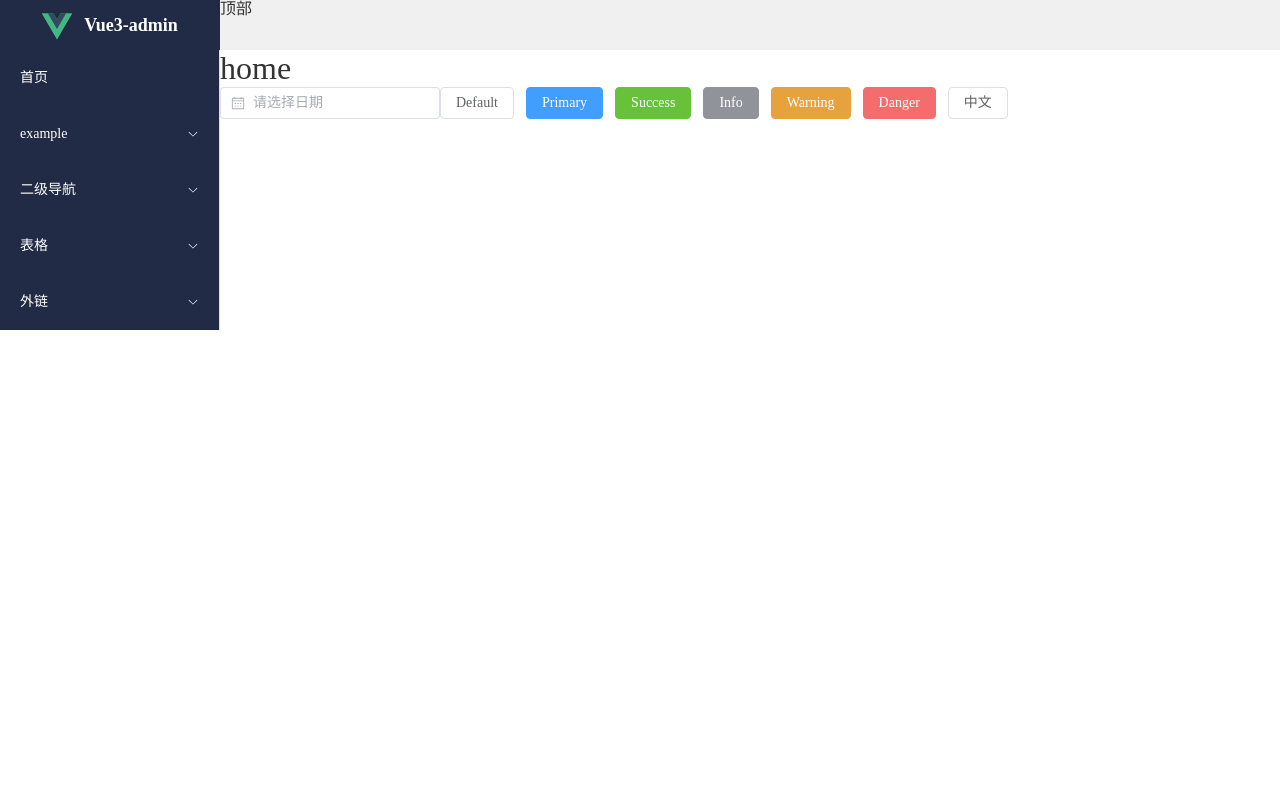
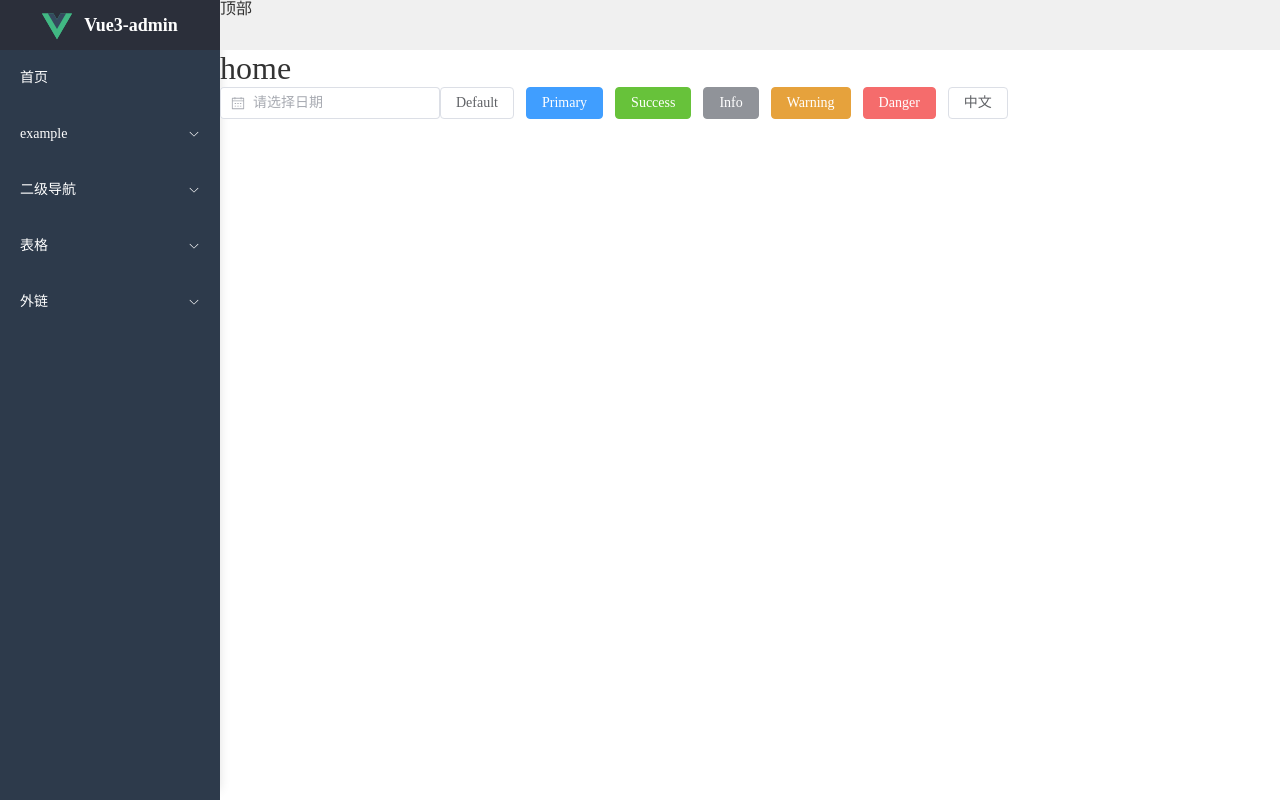
Before and after one commit to mayi00/vue3-admin, a Vue app: page /#/home in a window 1280 px wide. Built offline with nearby package versions, Linux system fonts and the light colour scheme; the HTML template or start-up script is replaced by a standard one.

Commit message:
feat：修改侧边栏样式、logo区域

```diff
--- a/src/layout/components/Sidebar/Logo.vue
+++ b/src/layout/components/Sidebar/Logo.vue
@@ -3,7 +3,7 @@
  * @Author       : hzf
  * @Date         : 2022-08-08
  * @LastEditors  : hzf
- * @LastEditTime : 2022-08-08
+ * @LastEditTime : 2022-08-09
  * @FilePath     : \vue3-admin\src\layout\components\Sidebar\Logo.vue
 -->
 <script setup name="Logo">
@@ -14,10 +14,10 @@ const logo = ref(imgLogo)
 </script>
 
 <template>
-  <div class="logo-container">
+  <router-link to="/" class="logo-container">
     <img :src="logo" alt="" class="logo">
     <h2 class="title">Vue3-admin</h2>
-  </div>
+  </router-link>
 </template>
 
 <style lang="less" scoped>
@@ -26,9 +26,10 @@ const logo = ref(imgLogo)
   justify-content: center;
   align-items: center;
   height: 50px;
+  background-color: #2b2f3a;
   text-align: center;
-  color: #fff;
   cursor: pointer;
+
   .logo {
     width: 30px;
     height: 30px;
@@ -36,6 +37,7 @@ const logo = ref(imgLogo)
   .title {
     margin-left: 12px;
     font-size: 18px;
+    color: #fff;
   }
 }
 </style>
--- a/src/layout/components/Sidebar/SidebarItem.vue
+++ b/src/layout/components/Sidebar/SidebarItem.vue
@@ -3,7 +3,7 @@
  * @Author       : hzf
  * @Date         : 2022-08-07
  * @LastEditors  : hzf
- * @LastEditTime : 2022-08-08
+ * @LastEditTime : 2022-08-09
  * @FilePath     : \vue3-admin\src\layout\components\Sidebar\SidebarItem.vue
 -->
 <script setup name="SidebarItem">
@@ -64,5 +64,21 @@ function resolveRoutePath (routePath) {
 </template>
 
 <style lang="less" scoped>
-
+::v-deep(.el-sub-menu) {
+  .el-sub-menu__title {
+    &:hover {
+      background-color: #263445 !important;
+    }
+  }
+}
+.el-menu-item {
+  &:hover {
+    background-color: #263445;
+  }
+  &.is-active {
+    background-color: #fff;
+    color: #263445;
+    border-right: 1px solid #263445;
+  }
+}
 </style>
--- a/src/layout/components/Sidebar/index.vue
+++ b/src/layout/components/Sidebar/index.vue
@@ -3,7 +3,7 @@
  * @Author       : hzf
  * @Date         : 2022-08-07
  * @LastEditors  : hzf
- * @LastEditTime : 2022-08-08
+ * @LastEditTime : 2022-08-09
  * @FilePath     : \vue3-admin\src\layout\components\Sidebar\index.vue
 -->
 <script setup name="Sidebar">
@@ -15,7 +15,7 @@ import { routes } from '@/router'
 <template>
   <div class="sidebar-container">
     <Logo></Logo>
-    <el-menu :unique-opened="true" background-color="#222b45" text-color="#fff" active-text-color="#fff000">
+    <el-menu class="sidebar-menu" :unique-opened="false" background-color="transparent" text-color="#fff" active-text-color="#fff000">
       <transition-group name="Sidebar">
         <template v-for="(item, index) in routes">
           <SidebarItem v-if="!item.hidden" :route="item" :key="item.path || index" :basePath="item.path"/>
@@ -27,7 +27,21 @@ import { routes } from '@/router'
 
 <style lang="less" scoped>
 .sidebar-container {
-  height: 100%;
-  background-color: #222b45;
+  background-color: #2d3a4b;
+  box-shadow: 10px 0 10px -10px rgba(0, 0, 0, 0.12);
+}
+
+.sidebar-menu {
+  height: calc(100vh - 50px);
+  border: none;
+  overflow-y: auto;
+  overscroll-behavior: contain;
+  // firefox隐藏滚动条
+  scrollbar-width: none;
+  // chrome隐藏滚动条
+  &::-webkit-scrollbar {
+    display: none;
+    width: 0;
+  }
 }
 </style>
--- a/src/router/index.js
+++ b/src/router/index.js
@@ -42,7 +42,7 @@ export const routes = [
       {
         path: '404',
         name: '404',
-        component: () => import('@/views/Error/404.vue'),
+        component: () => import('@/views/error/404.vue'),
         meta: { title: '404', icon: 'form' }
       }
     ]
@@ -76,21 +76,21 @@ export const routes = [
     ]
   },
   {
-    path: '/multilevelMenu',
-    name: 'MultilevelMenu',
+    path: '/nested',
+    name: 'Nested',
     component: Layout,
     meta: { title: '二级导航' },
     children: [
       {
-        path: 'level1',
-        name: 'Level1',
-        component: () => import('@/views/MultilevelMenu/Level1/index.vue'),
+        path: 'menu1',
+        name: 'Menu1',
+        component: () => import('@/views/nested/menu1/index.vue'),
         meta: { title: '导航1', icon: 'form' }
       },
       {
-        path: 'level2',
-        name: 'Level2',
-        component: () => import('@/views/MultilevelMenu/Level2/index.vue'),
+        path: 'menu2',
+        name: 'Menu2',
+        component: () => import('@/views/nested/menu2/index.vue'),
         meta: { title: '导航2', icon: 'form' }
       }
     ]
@@ -145,9 +145,9 @@ const router = createRouter({
 router.beforeEach((to, from, next) => {
   // 路由发生变化修改页面 title
   if (to.meta.title) {
-    document.title = to.meta.title
+    document.title = `${to.meta.title} - Vue3-admin`
   } else {
-    document.title = 'vue3-admin'
+    document.title = 'Vue3-admin'
   }
   next()
 })
--- a/src/views/MultilevelMenu/Level1/index.vue
+++ b/src/views/nested/menu1/index.vue
@@ -1,4 +1,4 @@
-<script setup name="Level1">
+<script setup name="Menu1">
 import { ref, reactive } from 'vue'
 
 </script>
--- a/src/views/MultilevelMenu/Level2/index.vue
+++ b/src/views/nested/menu2/index.vue
@@ -1,4 +1,4 @@
-<script setup name="Level2">
+<script setup name="Menu2">
 import { ref, reactive } from 'vue'
 
 </script>
```
Also changed, not shown: 22 other files (tests, documents, lock files or other folders).
